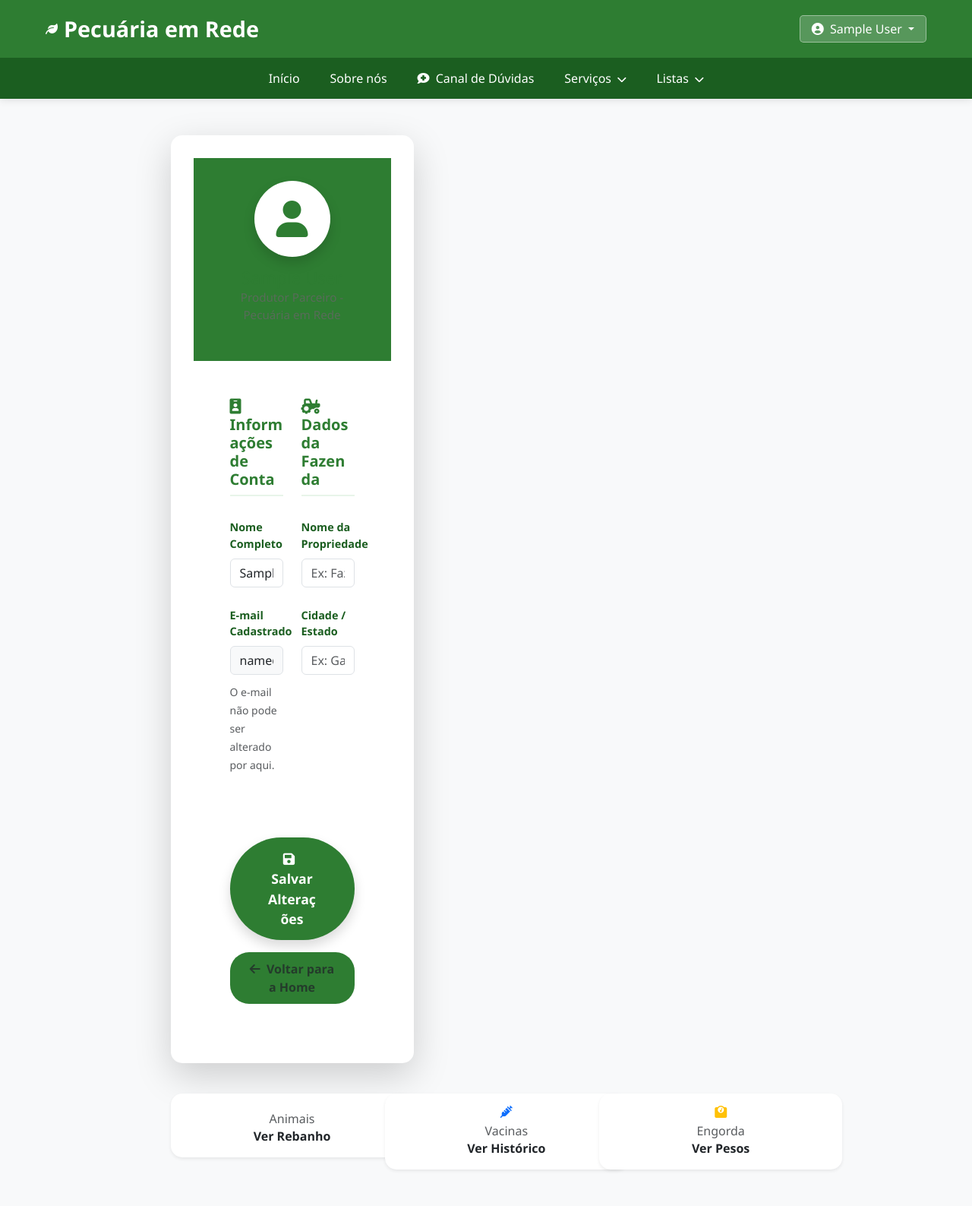
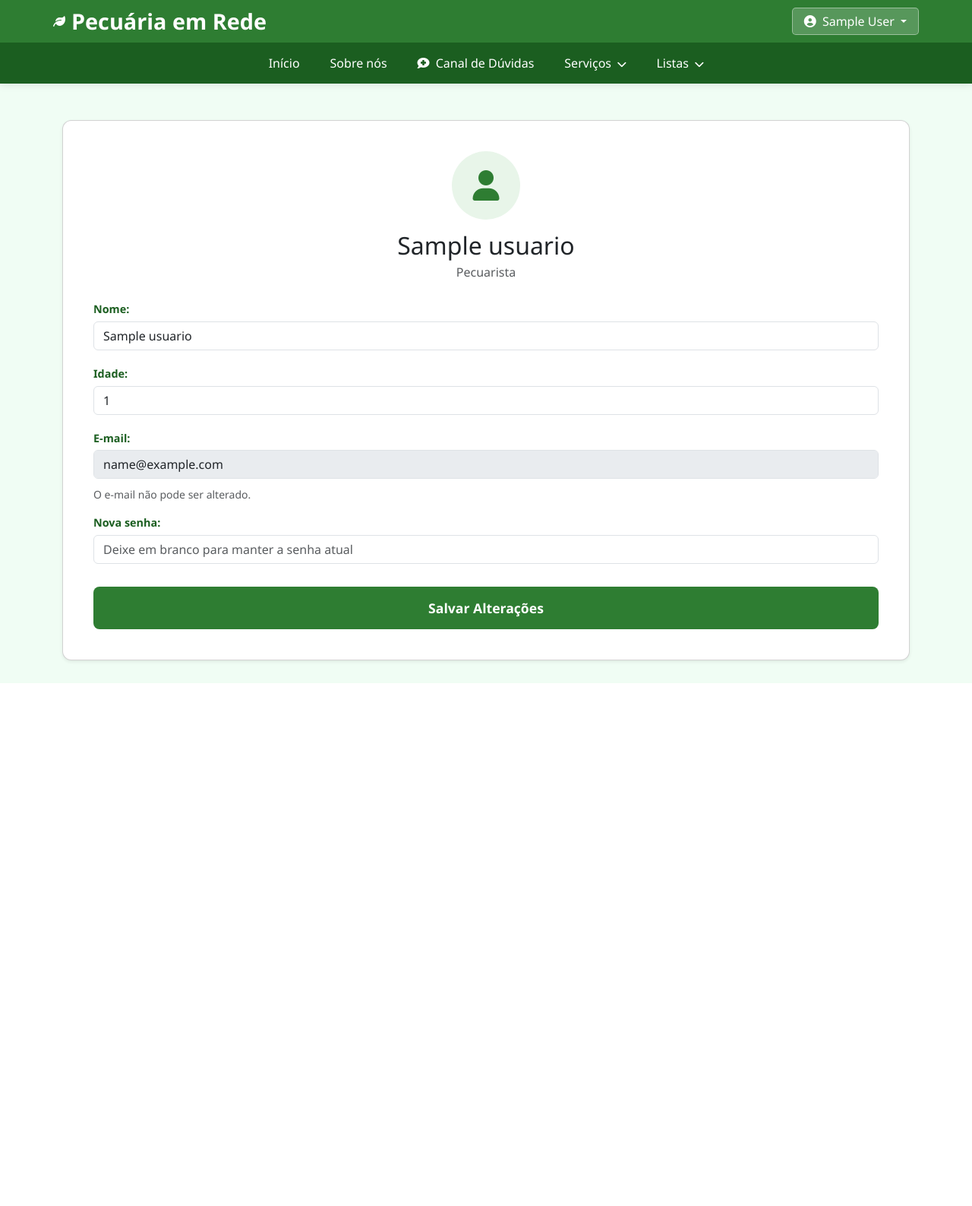
Before and after one commit to pedr0-Rafae1/Trabalho-Conclus-o-de-Curso, a PHP site: page /MeuPerfil.php in a window 1280 px wide. Shown: the whole page at 76% size. After the commit the page ends 899 px from the top, so only its background shows below. Run offline with PHP 8.4, Linux system fonts and the light colour scheme; the visitor is signed in with stand-in values (Sample User, id 1); tables that the repository leaves empty or names only in its code hold one stand-in row (values such as "Sample post").

Commit message:
atualizações

```diff
--- a/Projeto/CadastroAnimal.php
+++ b/Projeto/CadastroAnimal.php
@@ -1,5 +1,11 @@
 <?php
 include_once 'Sessao.php';
+
+if (($_SESSION['tipo_usuario'] ?? 'Pecuarista') === 'Veterinario') {
+    header("Location: home.php?erro=area_pecuarista");
+    exit();
+}
+
 require_once __DIR__ . '/../app/Dao/AnimalDao.php';
 include 'Cabecalho.php';
 $hoje = date('Y-m-d');
--- a/Projeto/ControlePeso.php
+++ b/Projeto/ControlePeso.php
@@ -1,5 +1,11 @@
 <?php
 include_once 'Sessao.php';
+
+if (($_SESSION['tipo_usuario'] ?? 'Pecuarista') === 'Veterinario') {
+    header("Location: home.php?erro=area_pecuarista");
+    exit();
+}
+
 $id_logado = $_SESSION['id_usuario'];
 require_once __DIR__ . '/../app/Dao/RegistroPesoDao.php';
 
--- a/Projeto/EditarAnimal.php
+++ b/Projeto/EditarAnimal.php
@@ -1,6 +1,12 @@
 <?php
 
 include  'Sessao.php';
+
+if (($_SESSION['tipo_usuario'] ?? 'Pecuarista') === 'Veterinario') {
+    header("Location: home.php?erro=area_pecuarista");
+    exit();
+}
+
 require_once __DIR__ . '/../app/Dao/AnimalDao.php';
 require_once __DIR__ . '/../app/Model/Animal.php';
 require_once __DIR__ . '/../app/Conexao/ConexaoBD.php';
--- a/Projeto/MeuPerfil.php
+++ b/Projeto/MeuPerfil.php
@@ -1,118 +1,68 @@
 <?php
 include_once 'Sessao.php';
+require_once __DIR__ . '/../app/Dao/UsuarioDao.php';
+
+$usuarioDao = new UsuarioDao();
+$usuario = $usuarioDao->BuscarPorId($_SESSION['id_usuario']);
+
 include 'Cabecalho.php';
 ?>
 
-<!DOCTYPE html>
-<html lang="pt-BR">
 <head>
-    <meta charset="UTF-8">
-    <meta name="viewport" content="width=device-width, initial-scale=1.0">
     <title>Meu Perfil - Pecuária em Rede</title>
-    <link href="https://cdn.jsdelivr.net/npm/bootstrap@5.3.0/dist/css/bootstrap.min.css" rel="stylesheet">
-    <link rel="stylesheet" href="https://cdnjs.cloudflare.com/ajax/libs/font-awesome/6.0.0/css/all.min.css">
-    <link rel="stylesheet" href="../CSS/pecuaria.css">
-    <link rel="stylesheet" href="../CSS/Formularios.css">
-
+    <link rel="stylesheet" href="../CSS/Formularios.css?v=1.4">
     <style>
-        .perfil-card { border-radius: 15px; overflow: hidden; border: none; }
-        .perfil-header { background-color: #2e7d32; color: white; padding: 30px; }
-        .perfil-avatar { width: 100px; height: 100px; background: white; border-radius: 50%; display: flex; align-items: center; justify-content: center; margin: 0 auto 15px; color: #2e7d32; font-size: 3rem; }
-        .secao-titulo { color: #2e7d32; border-bottom: 2px solid #e8f5e9; padding-bottom: 8px; margin-bottom: 20px; font-weight: bold; }
+        .perfil-avatar {
+            width: 90px; height: 90px; background: var(--verde-fundo-claro);
+            border-radius: 50%; display: flex; align-items: center; justify-content: center;
+            margin: 0 auto 15px; color: var(--verde-primario); font-size: 2.5rem;
+        }
     </style>
 </head>
-<body class="bg-light">
 
-<main class="container my-5">
-    <div class="row justify-content-center">
-        <div class="col-lg-9">
+<main class="container mt-5">
+    <div class="card card-formulario shadow-sm">
 
-            <div class="card perfil-card shadow-lg">
-                <div class="perfil-header text-center">
-                    <div class="perfil-avatar shadow">
-                        <i class="fas fa-user"></i>
-                    </div>
-                    <h2 class="mb-0"><?= $_SESSION['usuario_nome'] ?></h2>
-                    <p class="opacity-75">Produtor Parceiro - Pecuária em Rede</p>
-                </div>
+        <div class="text-center">
+            <div class="perfil-avatar"><i class="fas fa-user"></i></div>
+            <h2 class="mb-1"><?= htmlspecialchars($usuario['nome']) ?></h2>
+            <p class="text-muted mb-3">
+                <?= $usuario['tipo_usuario'] === 'Veterinario' ? 'Veterinário' : 'Pecuarista' ?>
+                <?php if ($usuario['tipo_usuario'] === 'Veterinario'): ?>
+                    <?php if ((int) $usuario['homologado'] === 1): ?>
+                        <span class="badge bg-success">Homologado</span>
+                    <?php else: ?>
+                        <span class="badge bg-warning text-dark">Aguardando homologação</span>
+                    <?php endif; ?>
+                <?php endif; ?>
+            </p>
+        </div>
 
-                <div class="card-body p-4 p-md-5">
-                    <form action="ProcessarPerfil.php" method="POST">
+        <?php if (isset($_GET['sucesso'])): ?>
+            <div class="alert alert-success">Perfil atualizado com sucesso!</div>
+        <?php elseif (isset($_GET['erro'])): ?>
+            <div class="alert alert-danger">Não foi possível atualizar. Verifique os campos.</div>
+        <?php endif; ?>
 
-                        <div class="row g-4">
-                            <div class="col-md-6">
-                                <h5 class="secao-titulo"><i class="fas fa-id-badge me-2"></i>Informações de Conta</h5>
+        <form action="ProcessarAtualizarUsuario.php" method="POST">
 
-                                <div class="mb-3">
-                                    <label class="form-label fw-bold">Nome Completo</label>
-                                    <input type="text" name="nome" class="form-control" value="<?= $_SESSION['usuario_nome'] ?>" required>
-                                </div>
+            <label for="nome">Nome:</label>
+            <input type="text" id="nome" name="nome" class="form-control" value="<?= htmlspecialchars($usuario['nome']) ?>" required>
 
-                                <div class="mb-3">
-                                    <label class="form-label fw-bold">E-mail Cadastrado</label>
-                                    <input type="email" class="form-control bg-light" value="<?= $_SESSION['usuario_email'] ?? 'email@exemplo.com' ?>" readonly>
-                                    <small class="text-muted">O e-mail não pode ser alterado por aqui.</small>
-                                </div>
-                            </div>
+            <label for="idade">Idade:</label>
+            <input type="number" id="idade" name="idade" class="form-control" value="<?= (int) $usuario['idade'] ?>" required>
 
-                            <div class="col-md-6">
-                                <h5 class="secao-titulo"><i class="fas fa-tractor me-2"></i>Dados da Fazenda</h5>
+            <label for="email">E-mail:</label>
+            <input type="email" id="email" class="form-control" value="<?= htmlspecialchars($usuario['email']) ?>" disabled>
+            <small class="text-muted">O e-mail não pode ser alterado.</small>
 
-                                <div class="mb-3">
-                                    <label class="form-label fw-bold">Nome da Propriedade</label>
-                                    <input type="text" name="nome_fazenda" class="form-control" placeholder="Ex: Fazenda Santa Maria">
-                                </div>
+            <label for="senha" class="mt-3">Nova senha:</label>
+            <input type="password" id="senha" name="senha" class="form-control" placeholder="Deixe em branco para manter a senha atual">
 
-                                <div class="mb-3">
-                                    <label class="form-label fw-bold">Cidade / Estado</label>
-                                    <input type="text" name="localizacao" class="form-control" placeholder="Ex: Garanhuns - PE">
-                                </div>
-                            </div>
-                        </div>
-
-                        <div class="text-center mt-5">
-                            <button type="submit" class="btn btn-success btn-lg px-5 rounded-pill shadow">
-                                <i class="fas fa-save me-2"></i> Salvar Alterações
-                            </button>
-                            <div class="mt-3">
-                                <a href="home.php" class="text-decoration-none text-muted">
-                                    <i class="fas fa-arrow-left me-1"></i> Voltar para a Home
-                                </a>
-                            </div>
-                        </div>
-
-                    </form>
-                </div>
-            </div>
-
-            <div class="row mt-4 g-3 text-center">
-                <div class="col-4">
-                    <div class="card shadow-sm p-3 border-0 bg-white">
-                        <i class="fas fa-cow text-success mb-2"></i>
-                        <h6 class="mb-0 text-muted">Animais</h6>
-                        <span class="fw-bold">Ver Rebanho</span>
-                    </div>
-                </div>
-                <div class="col-4">
-                    <div class="card shadow-sm p-3 border-0 bg-white">
-                        <i class="fas fa-syringe text-primary mb-2"></i>
-                        <h6 class="mb-0 text-muted">Vacinas</h6>
-                        <span class="fw-bold">Ver Histórico</span>
-                    </div>
-                </div>
-                <div class="col-4">
-                    <div class="card shadow-sm p-3 border-0 bg-white">
-                        <i class="fas fa-weight text-warning mb-2"></i>
-                        <h6 class="mb-0 text-muted">Engorda</h6>
-                        <span class="fw-bold">Ver Pesos</span>
-                    </div>
-                </div>
-            </div>
-
-        </div>
+            <button type="submit">Salvar Alterações</button>
+        </form>
     </div>
 </main>
 
-<script src="https://cdn.jsdelivr.net/npm/bootstrap@5.3.0/dist/js/bootstrap.bundle.min.js"></script>
 </body>
 </html>
--- a/Projeto/RegistrarAtendimento.php
+++ b/Projeto/RegistrarAtendimento.php
@@ -1,5 +1,10 @@
 <?php
 include_once 'Sessao.php';
+
+if (($_SESSION['tipo_usuario'] ?? 'Pecuarista') === 'Veterinario') {
+    header("Location: home.php?erro=area_veterinario");
+    exit();
+}
 require_once __DIR__ . '/../app/Dao/AnimalDao.php';
 
 $ehVeterinario = ($_SESSION['tipo_usuario'] ?? '') === 'Veterinario';
--- a/Projeto/RegistrarVacinacao.php
+++ b/Projeto/RegistrarVacinacao.php
@@ -1,5 +1,10 @@
 <?php
 include_once 'Sessao.php';
+
+if (($_SESSION['tipo_usuario'] ?? 'Pecuarista') === 'Veterinario') {
+    header("Location: home.php?erro=area_pecuarista");
+    exit();
+}
 
 require_once __DIR__ . "/../app/Dao/RegistroVacinacaoDao.php";
 
--- a/Projeto/RegistrarVenda.php
+++ b/Projeto/RegistrarVenda.php
@@ -1,6 +1,11 @@
 <?php
 include_once 'Sessao.php';
 require_once __DIR__ . '/../app/Dao/VendaDao.php';
+
+if (($_SESSION['tipo_usuario'] ?? 'Pecuarista') === 'Veterinario') {
+    header("Location: home.php?erro=area_pecuarista");
+    exit();
+}
 
 $vendaDao = new VendaDao();
 $animaisDisponiveis = $vendaDao->ListarAnimaisDisponiveis($_SESSION['id_usuario']);
--- a/app/Dao/UsuarioDao.php
+++ b/app/Dao/UsuarioDao.php
@@ -28,10 +28,10 @@ class UsuarioDao {
         return $stmt->execute();
     }
 
-    public function Atualizar(Usuario $usuario) {
-        $sql = "UPDATE usuario SET nome=?, idade=?, email=?, senha=? , tipo_usuario = ? WHERE id_usuario=?";
+     public function Atualizar(Usuario $usuario) {
+        $sql = "UPDATE usuario SET nome = ?, idade = ?, senha = ? WHERE id_usuario = ?";
         $stmt = $this->db->prepare($sql);
-        $stmt->bind_param("sisssi", $usuario->nome, $usuario->idade, $usuario->email, $usuario->senha, $usuario->tipo_usuario, $usuario->id_usuario);
+        $stmt->bind_param("sisi", $usuario->nome, $usuario->idade, $usuario->senha, $usuario->id_usuario);
         return $stmt->execute();
     }
 
@@ -53,7 +53,7 @@ class UsuarioDao {
     }
 
     public function BuscarPorId($id) {
-        $sql = "SELECT nome, idade, email, tipo_usuario FROM usuario WHERE id_usuario = ?";
+        $sql = "SELECT nome, idade, email, senha, tipo_usuario, homologado FROM usuario WHERE id_usuario = ?";
         $stmt = $this->db->prepare($sql);
         $stmt->bind_param("i", $id);
         $stmt->execute();
```
Also changed, not shown: Projeto/ProcessarAtualizarUsuario.php (+8 -6 lines), Projeto/home.php (+8 -2 lines).
